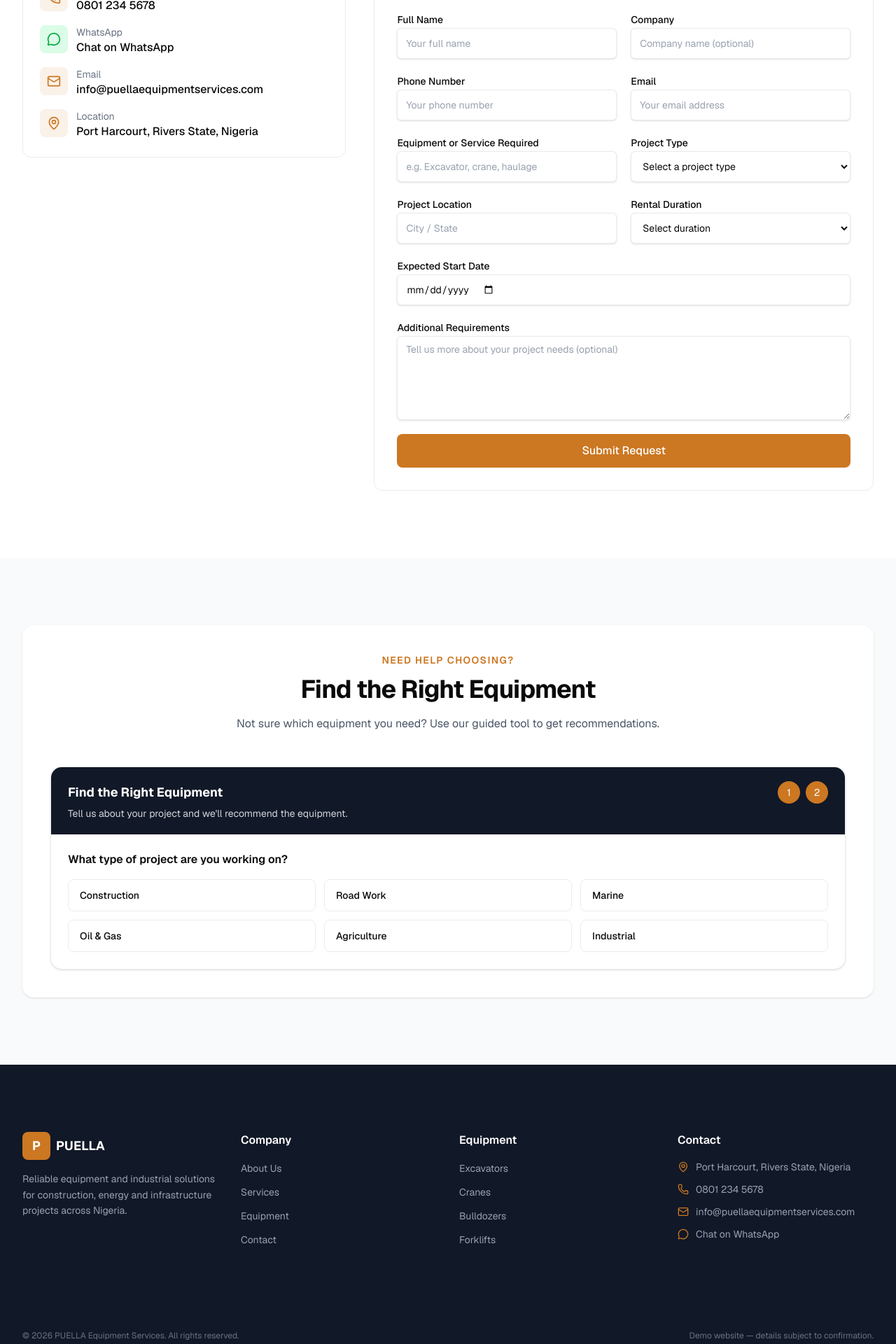
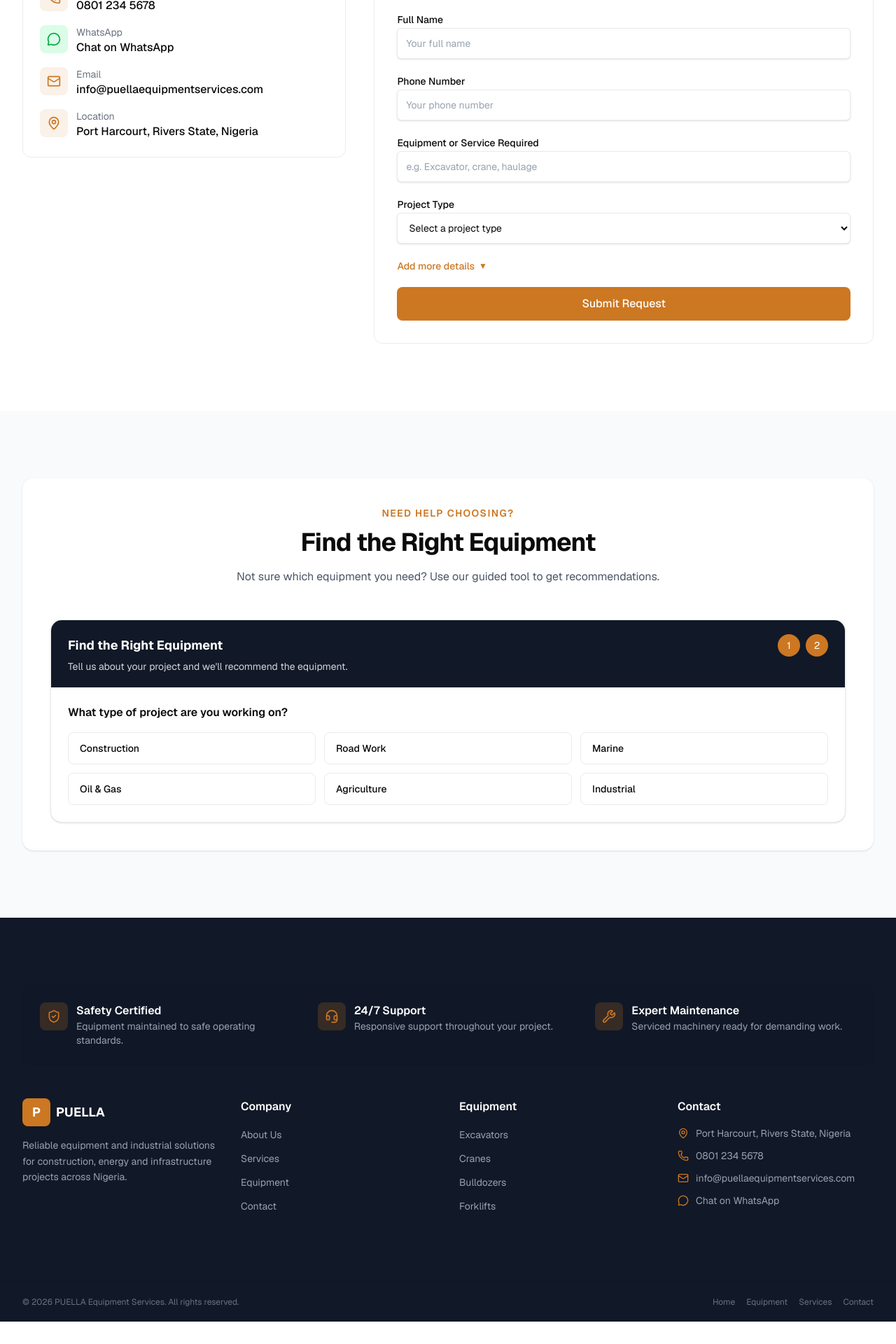
Before and after one commit to jakejunior-tech/puella-website, a Next.js app: page /contact in a window 1280 px wide. Shown: the part 580-2500 px from the top of the page at 70% size. After the commit the page ends 2468 px from the top, so only its background shows below. Built offline with nearby package versions, Linux system fonts and the light colour scheme.

Commit message:
Fix mobile menu close on scroll/tap-outside; hero contrast, equipment CTA, footer capabilities, form simplify

```diff
--- a/src/app/page.tsx
+++ b/src/app/page.tsx
@@ -21,13 +21,14 @@ export default function Home() {
 
       <main className="flex-1">
         <section className="relative overflow-hidden bg-secondary text-white">
-          <div className="absolute inset-0 hero-pattern" />
+          <div className="absolute inset-0 bg-gradient-to-br from-gray-900/90 via-secondary/80 to-secondary" />
+          <div className="absolute inset-0 hero-pattern opacity-50" />
           <div className="relative container-page py-24 md:py-32">
             <div className="max-w-3xl">
               <Badge className="mb-6 bg-primary/20 text-primary border-primary/30">
                 Equipment Leasing & Industrial Solutions
               </Badge>
-              <h1 className="text-4xl md:text-6xl font-bold leading-tight tracking-tight">
+              <h1 className="text-4xl md:text-6xl font-extrabold leading-tight tracking-tight">
                 Powering Projects With Reliable{" "}
                 <span className="gradient-text">Equipment</span> &amp;
                 Industrial Solutions
--- a/src/components/EquipmentCard.tsx
+++ b/src/components/EquipmentCard.tsx
@@ -8,8 +8,9 @@ export default function EquipmentCard({ equipment }: { equipment: Equipment }) {
   return (
     <Card className="group overflow-hidden">
       <div className="relative aspect-[4/3] overflow-hidden bg-gray-100">
+        <div className="absolute inset-0 bg-gradient-to-t from-gray-300/40 to-transparent" />
         <div className="absolute inset-0 flex items-center justify-center">
-          <div className="h-16 w-16 rounded-full bg-gray-200 animate-pulse" />
+          <div className="h-16 w-16 rounded-full bg-gray-200 animate-pulse ring-1 ring-gray-300/50" />
         </div>
         <div className="absolute top-3 right-3">
           {equipment.availability ? (
@@ -35,14 +36,20 @@ export default function EquipmentCard({ equipment }: { equipment: Equipment }) {
             </span>
           ))}
         </div>
-        <p className="text-xs text-gray-400 mt-3">
+        <p
+          className={`text-xs mt-3 ${
+            equipment.specifications.startsWith("Specifications")
+              ? "text-gray-400 italic"
+              : "text-gray-400"
+          }`}
+        >
           {equipment.specifications}
         </p>
       </CardContent>
       <CardFooter className="p-5 pt-0">
         <Link
           href={`/contact?equipment=${encodeURIComponent(equipment.name)}`}
-          className="w-full flex items-center justify-center bg-primary hover:bg-primary-dark text-white text-sm font-semibold py-2.5 rounded-lg transition-colors"
+          className="w-full flex items-center justify-center bg-primary hover:bg-primary-dark text-white text-sm font-bold py-2.5 rounded-lg shadow-sm hover:shadow-md transition-all ring-1 ring-black/5"
         >
           Request This Equipment
         </Link>
--- a/src/components/Footer.tsx
+++ b/src/components/Footer.tsx
@@ -1,6 +1,24 @@
 import Link from "next/link";
-import { Phone, Mail, MapPin, MessageCircle } from "lucide-react";
+import { Phone, Mail, MapPin, MessageCircle, ShieldCheck, Headset, Wrench } from "lucide-react";
 import { companyName, contactInfo } from "@/data/site-data";
+
+const capabilities = [
+  {
+    icon: ShieldCheck,
+    title: "Safety Certified",
+    description: "Equipment maintained to safe operating standards.",
+  },
+  {
+    icon: Headset,
+    title: "24/7 Support",
+    description: "Responsive support throughout your project.",
+  },
+  {
+    icon: Wrench,
+    title: "Expert Maintenance",
+    description: "Serviced machinery ready for demanding work.",
+  },
+];
 
 const footerLinks = {
   company: [
@@ -27,6 +45,20 @@ export default function Footer() {
   return (
     <footer className="bg-secondary text-gray-300">
       <div className="container-page section-padding pb-10">
+        <div className="grid grid-cols-1 sm:grid-cols-3 gap-6 mb-12 rounded-xl border border-gray-800 bg-gray-900/50 p-6">
+          {capabilities.map((cap) => (
+            <div key={cap.title} className="flex items-start gap-3">
+              <div className="h-10 w-10 rounded-lg bg-primary/20 text-primary flex items-center justify-center flex-shrink-0">
+                <cap.icon className="h-5 w-5" />
+              </div>
+              <div>
+                <h4 className="font-semibold text-white">{cap.title}</h4>
+                <p className="text-sm text-gray-400">{cap.description}</p>
+              </div>
+            </div>
+          ))}
+        </div>
+
         <div className="grid grid-cols-1 md:grid-cols-2 lg:grid-cols-4 gap-8">
           <div>
             <div className="flex items-center gap-2 mb-4">
@@ -117,9 +149,14 @@ export default function Footer() {
       <div className="border-t border-gray-800">
         <div className="container-page py-5 flex flex-col sm:flex-row items-center justify-between gap-3 text-xs text-gray-500">
           <p>
-            © {new Date().getFullYear()} {companyName} Equipment Services. All rights reserved.
+            &copy; {new Date().getFullYear()} {companyName} Equipment Services. All rights reserved.
           </p>
-          <p>Demo website — details subject to confirmation.</p>
+          <div className="flex items-center gap-4">
+            <Link href="/" className="hover:text-primary transition-colors">Home</Link>
+            <Link href="/equipment" className="hover:text-primary transition-colors">Equipment</Link>
+            <Link href="/services" className="hover:text-primary transition-colors">Services</Link>
+            <Link href="/contact" className="hover:text-primary transition-colors">Contact</Link>
+          </div>
         </div>
       </div>
     </footer>
--- a/src/components/Header.tsx
+++ b/src/components/Header.tsx
@@ -1,12 +1,34 @@
 "use client";
 
 import Link from "next/link";
-import { useState } from "react";
+import { useState, useRef, useEffect } from "react";
 import { Menu, X, Phone, Mail } from "lucide-react";
 import { navigation, companyName, contactInfo } from "@/data/site-data";
 
 export default function Header() {
   const [isOpen, setIsOpen] = useState(false);
+  const menuRef = useRef<HTMLDivElement>(null);
+
+  useEffect(() => {
+    if (!isOpen) return;
+
+    const handleScroll = () => setIsOpen(false);
+    const handleClickOutside = (e: MouseEvent | TouchEvent) => {
+      if (menuRef.current && !menuRef.current.contains(e.target as Node)) {
+        setIsOpen(false);
+      }
+    };
+
+    window.addEventListener("scroll", handleScroll, { passive: true });
+    document.addEventListener("mousedown", handleClickOutside);
+    document.addEventListener("touchstart", handleClickOutside);
+
+    return () => {
+      window.removeEventListener("scroll", handleScroll);
+      document.removeEventListener("mousedown", handleClickOutside);
+      document.removeEventListener("touchstart", handleClickOutside);
+    };
+  }, [isOpen]);
 
   return (
     <header className="sticky top-0 z-50 w-full border-b border-border bg-white/95 backdrop-blur">
@@ -69,7 +91,7 @@ export default function Header() {
       </nav>
 
       {isOpen && (
-        <div className="lg:hidden border-t border-gray-200 bg-white">
+        <div ref={menuRef} className="lg:hidden border-t border-gray-200 bg-white">
           <div className="container-page py-4 flex flex-col gap-3">
             {navigation.map((item) => (
               <Link
--- a/src/components/QuoteRequestForm.tsx
+++ b/src/components/QuoteRequestForm.tsx
@@ -13,6 +13,7 @@ const inputClass =
 
 export default function QuoteRequestForm() {
   const [submitted, setSubmitted] = useState(false);
+  const [showMore, setShowMore] = useState(false);
   const [selectedEquipment, setSelectedEquipment] = useState(() => {
     if (typeof window === "undefined") return "";
     return new URLSearchParams(window.location.search).get("equipment") || "";
@@ -38,22 +39,11 @@ export default function QuoteRequestForm() {
 
   return (
     <form onSubmit={handleSubmit} className="space-y-5">
-      <div className="grid grid-cols-1 sm:grid-cols-2 gap-5">
+      <div className="grid grid-cols-1 gap-5">
         <div className="space-y-2">
           <Label htmlFor="name">Full Name</Label>
           <Input id="name" name="name" placeholder="Your full name" required />
         </div>
-        <div className="space-y-2">
-          <Label htmlFor="company">Company</Label>
-          <Input
-            id="company"
-            name="company"
-            placeholder="Company name (optional)"
-          />
-        </div>
-      </div>
-
-      <div className="grid grid-cols-1 sm:grid-cols-2 gap-5">
         <div className="space-y-2">
           <Label htmlFor="phone">Phone Number</Label>
           <Input
@@ -64,18 +54,6 @@ export default function QuoteRequestForm() {
             required
           />
         </div>
-        <div className="space-y-2">
-          <Label htmlFor="email">Email</Label>
-          <Input
-            id="email"
-            name="email"
-            type="email"
-            placeholder="Your email address"
-          />
-        </div>
-      </div>
-
-      <div className="grid grid-cols-1 sm:grid-cols-2 gap-5">
         <div className="space-y-2">
           <Label htmlFor="equipment">Equipment or Service Required</Label>
           <Input
@@ -100,6 +78,41 @@ export default function QuoteRequestForm() {
         </div>
       </div>
 
+      <button
+        type="button"
+        onClick={() => setShowMore(!showMore)}
+        className="inline-flex items-center gap-1.5 text-sm font-medium text-primary hover:text-primary-dark transition-colors"
+      >
+        {showMore ? "Hide extra details" : "Add more details"}
+        <span
+          className={`text-xs transition-transform ${showMore ? "rotate-180" : ""}`}
+        >
+          ▼
+        </span>
+      </button>
+
+      {showMore && (
+        <>
+          <div className="grid grid-cols-1 sm:grid-cols-2 gap-5">
+            <div className="space-y-2">
+              <Label htmlFor="company">Company</Label>
+              <Input
+                id="company"
+                name="company"
+                placeholder="Company name (optional)"
+              />
+            </div>
+            <div className="space-y-2">
+              <Label htmlFor="email">Email</Label>
+              <Input
+                id="email"
+                name="email"
+                type="email"
+                placeholder="Your email address"
+              />
+            </div>
+          </div>
+
           <div className="grid grid-cols-1 sm:grid-cols-2 gap-5">
             <div className="space-y-2">
               <Label htmlFor="location">Project Location</Label>
@@ -107,7 +120,6 @@ export default function QuoteRequestForm() {
                 id="location"
                 name="location"
                 placeholder="City / State"
-            required
               />
             </div>
             <div className="space-y-2">
@@ -136,6 +148,8 @@ export default function QuoteRequestForm() {
               placeholder="Tell us more about your project needs (optional)"
             />
           </div>
+        </>
+      )}
 
       <Button type="submit" size="lg" className="w-full">
         Submit Request
```
Also changed, not shown: 1 other file (tests, documents, lock files or other folders). Lines whose indentation alone changed are shown as unchanged.
